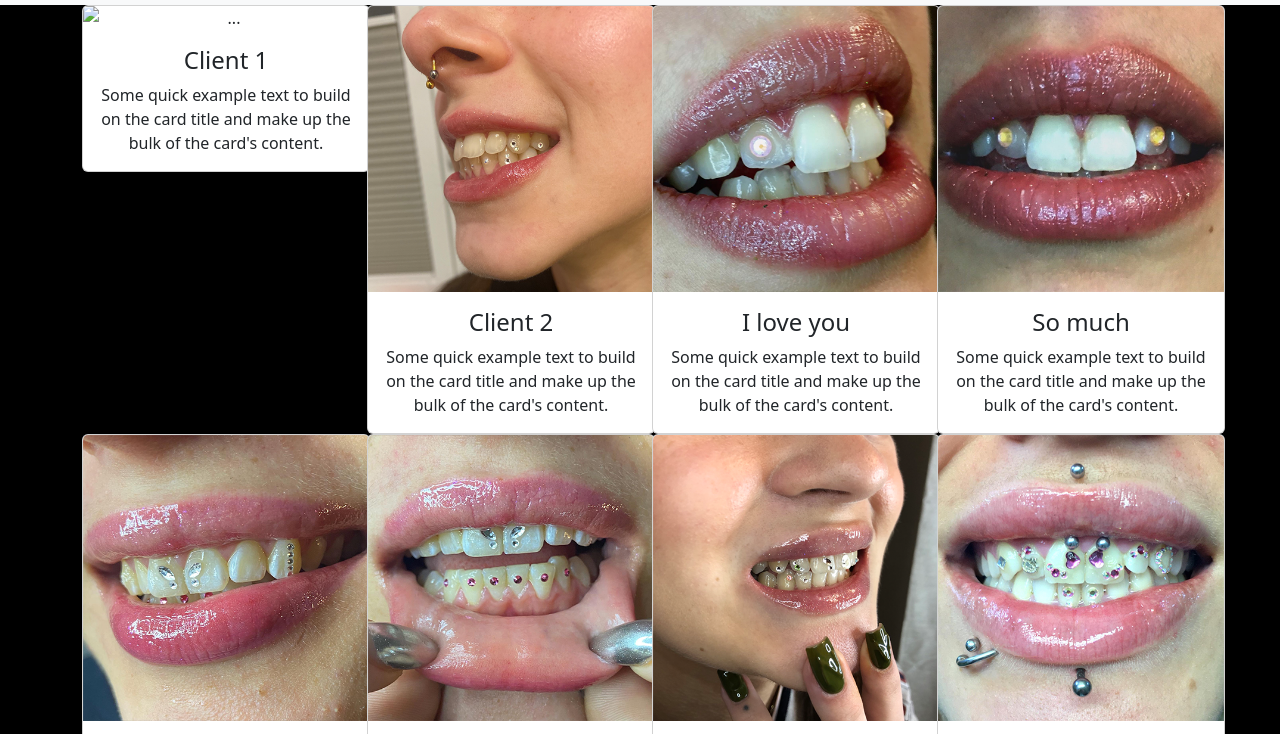
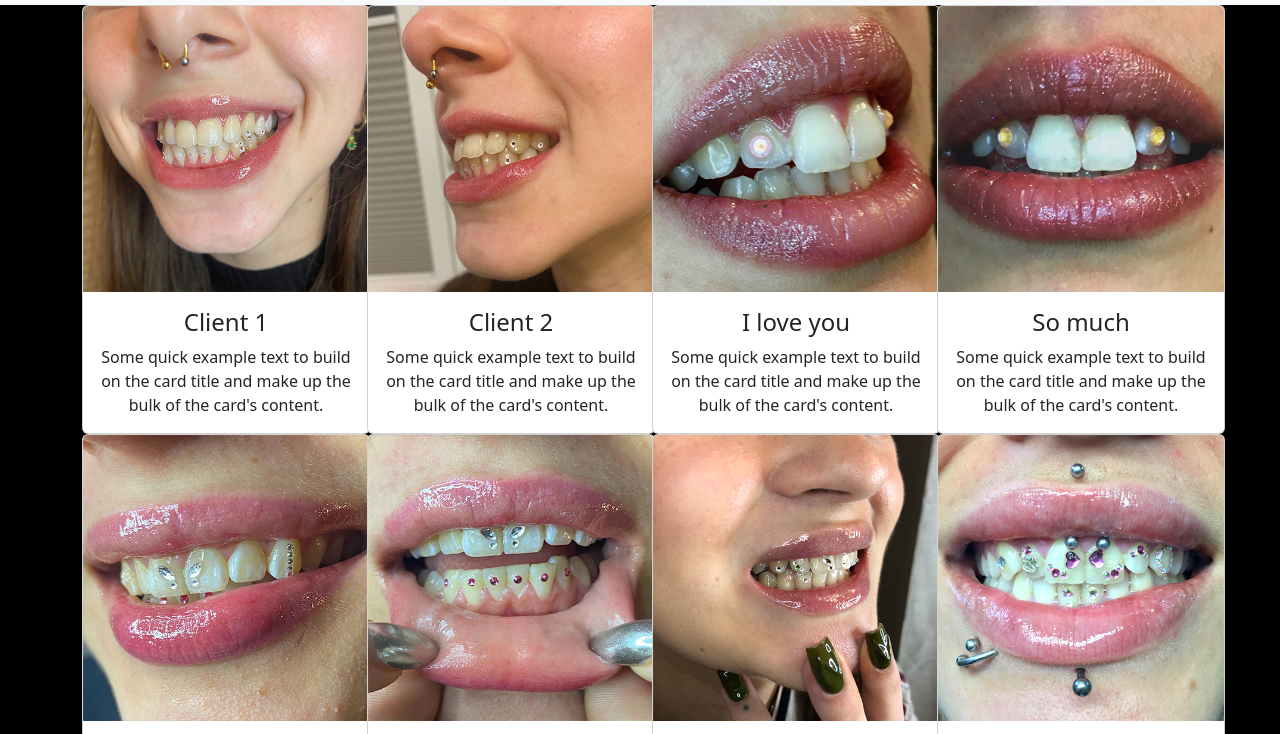
Before and after one commit to ToothgemEka/Website, a plain HTML site: page portfolio.html in a window 1280 px wide. Shown: the part 51-785 px from the top of the page. Drawn offline with nearby package versions, Linux system fonts and the light colour scheme.

Commit message:
Update portfolio.html

```diff
--- a/portfolio.html
+++ b/portfolio.html
@@ -45,7 +45,7 @@
   <div class="row justify-content-center">
     <div class="col-lg-3 col-md-6 col-sm-12">
         <div class="card" style="width: 18rem;">
-            <img src="P01" class="card-img-top" alt="...">
+            <img src="P01.png" class="card-img-top" alt="...">
             <div class="card-body">
               <h4 class="card-title">Client 1</h4>
               <p class="card-text">Some quick example text to build on the card title and make up the bulk of the card's content.</p>
```
